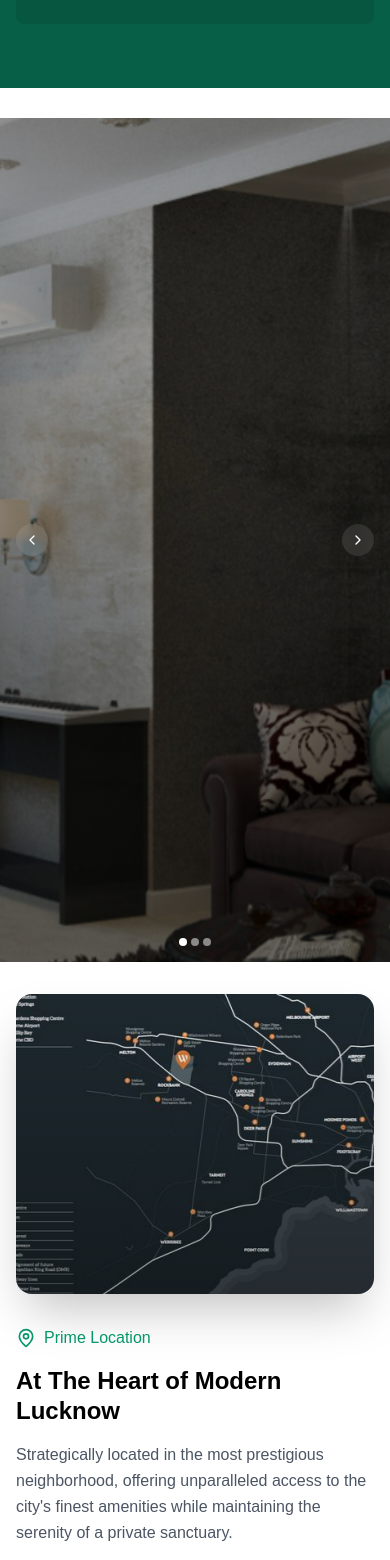
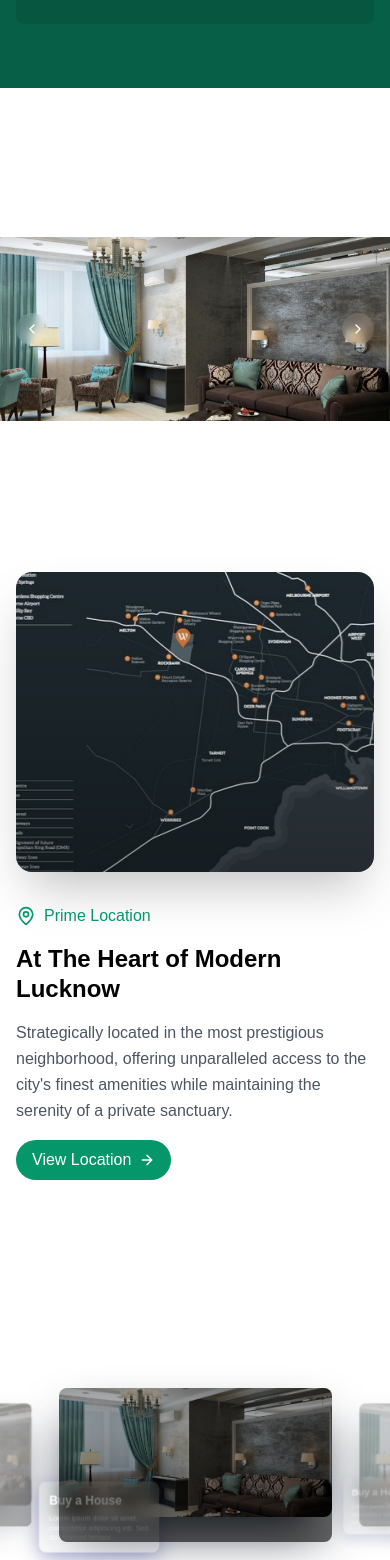
Before and after one commit to vishalonlyy/Estate-, a Next.js app in the folder estate/: page / in a window 390 px wide. Shown: the part 1264-2824 px from the top of the page. Built offline with nearby package versions, Linux system fonts and the light colour scheme.

Commit message:
Enhance layout and responsiveness of Home, CenterCarousel, and C1 components; adjust scaling, positioning, and styling for improved user experience

```diff
--- a/estate/src/app/page.tsx
+++ b/estate/src/app/page.tsx
@@ -66,13 +66,13 @@ export default function Home() {
       <Navbar />
       {/* Hero Section */}
       <div className="relative xxsm:h-[200px] sm:h-[500px] md:h-[480px] w-full bg-black">
-        <div className="h-[100%] xxsm:scale-y-[2]  bg-black overflow-hidden">
+        <div className="h-[100%] xxsm:scale-y-[2] md:scale-[1] md:scale-x-[1.4]  bg-black overflow-hidden">
           <ImageSection />
         </div>
 
         <div className="absolute inset-0 bg-black/10" />
 
-                <div className="w-full transform xxsm:translate-y-[200px] md:translate-y-[130px] absolute bottom-0">
+        <div className="w-full transform xxsm:translate-y-[200px] md:translate-y-[130px] absolute bottom-0">
           <div className="max-w-7xl mx-auto px-4 sm:px-6 lg:px-8">
             {/* Marquee for mobile */}
             <div className="block md:hidden overflow-hidden whitespace-nowrap">
--- a/estate/src/components/p/cos.tsx
+++ b/estate/src/components/p/cos.tsx
@@ -128,14 +128,19 @@ const CenterCarousel = () => {
                 className="w-full h-full object-cover rounded-lg shadow-2xl shadow-gray-800"
                 draggable="false"
               />
-              <div className="absolute bottom-0 left-0 xxsm:scale-[0.6] xxsm:-translate-x-[30%] md:-translate-x-[30%]
-              xxsm:-translate-y-[-50%] md:translate-y-[80%]
-              translate-y-[80%]
-                max-w-[200px] sm:max-w-[300px] p-4 sm:p-6 backdrop-blur-lg bg-white rounded-xl
-                border border-gray-900/20 shadow-lg transform transition-all duration-300
-                hover:bg-white/20">
-                <h2 className="text-gray-500 text-xl sm:text-2xl font-bold mb-2">Buy a House</h2>
-                <p className="text-gray-500 text-xs sm:text-sm max-w-md">
+                           <div className="absolute bottom-0 left-0 xxsm:scale-[0.6] xxsm:-translate-x-[30%] md:-translate-x-[30%]
+                xxsm:-translate-y-[-50%] md:translate-y-[80%]
+                translate-y-[80%]
+                max-w-[200px] sm:max-w-[300px] p-4 sm:p-6
+                bg-white/10 backdrop-blur-md
+                rounded-xl
+                border border-white/20
+                shadow-[0_8px_32px_0_rgba(31,38,135,0.37)]
+                transform transition-all duration-300
+                hover:bg-white/20
+                before:absolute before:inset-0 before:bg-gradient-to-b before:from-white/10 before:to-transparent before:rounded-xl">
+                <h2 className="relative text-white text-xl sm:text-2xl font-bold mb-2">Buy a House</h2>
+                <p className="relative text-white/80 text-xs sm:text-sm max-w-md">
                   Lorem ipsum dolor sit amet, consectetur adipiscing elit. Sed do eiusmod tempor
                 </p>
               </div>
--- a/estate/src/components/p/part.tsx
+++ b/estate/src/components/p/part.tsx
@@ -133,7 +133,11 @@ const C1 = () => {
   return (
 <div
   ref={containerRef}
-      className={`relative overflow-hidden h-screen w-full select-none
+  className={`relative overflow-hidden w-full select-none
+    // Height adjustments
+    h-[50vh] sm:h-screen
+    // Maintain aspect ratio
+    aspect-[16/9] sm:aspect-auto
     ${isDragging ? 'cursor-grabbing' : 'cursor-grab'}`}
   onMouseDown={handleMouseDown}
   onMouseMove={handleMouseMove}
@@ -151,11 +155,11 @@ const C1 = () => {
         src={image.src}
         alt={`Slide ${index + 1}`}
         fill
-            className="object-cover"
+        className="object-contain sm:object-cover" // Changed to contain on mobile
         priority={index === 0}
         draggable="false"
       />
-          <div className="absolute inset-0 bg-gradient-to-b from-black/30 to-black/60" />
+      {/* <div className="absolute inset-0 bg-gradient-to-b from-black/30 to-black/60" /> */}
     </div>
   ))}
 
```
Lines whose indentation alone changed are shown as unchanged.
